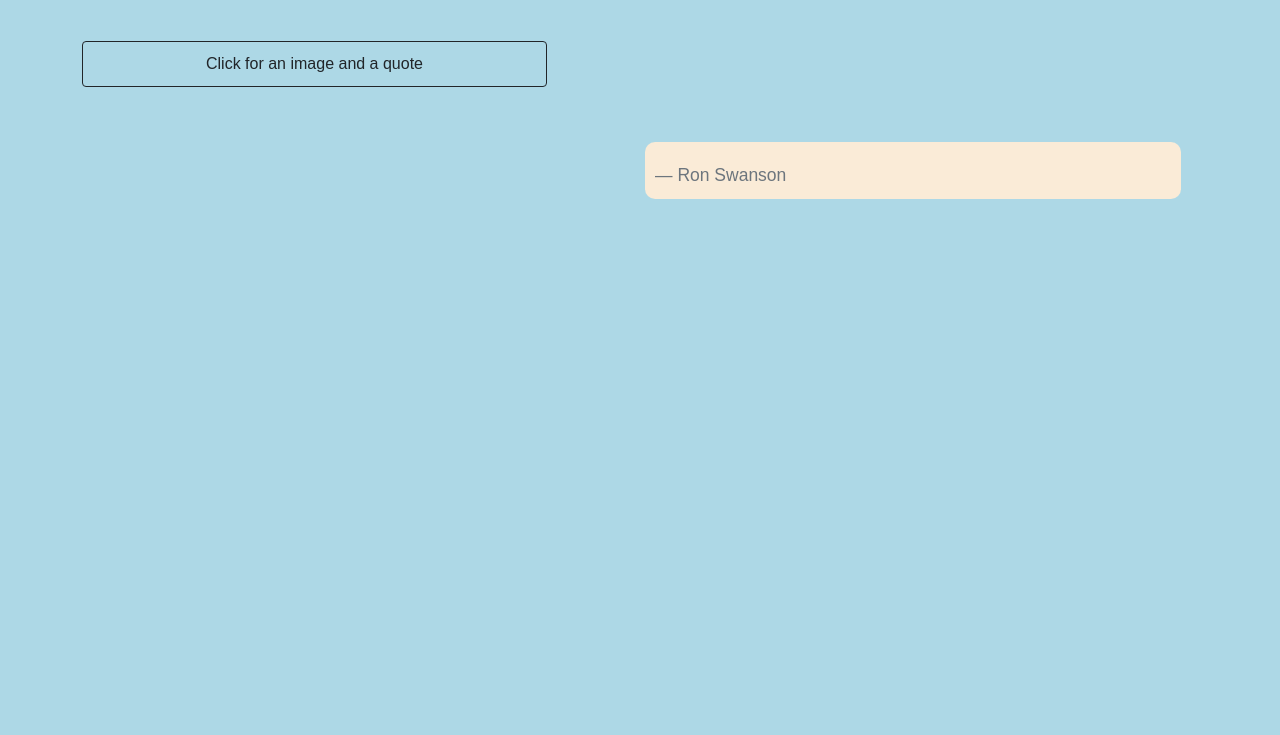
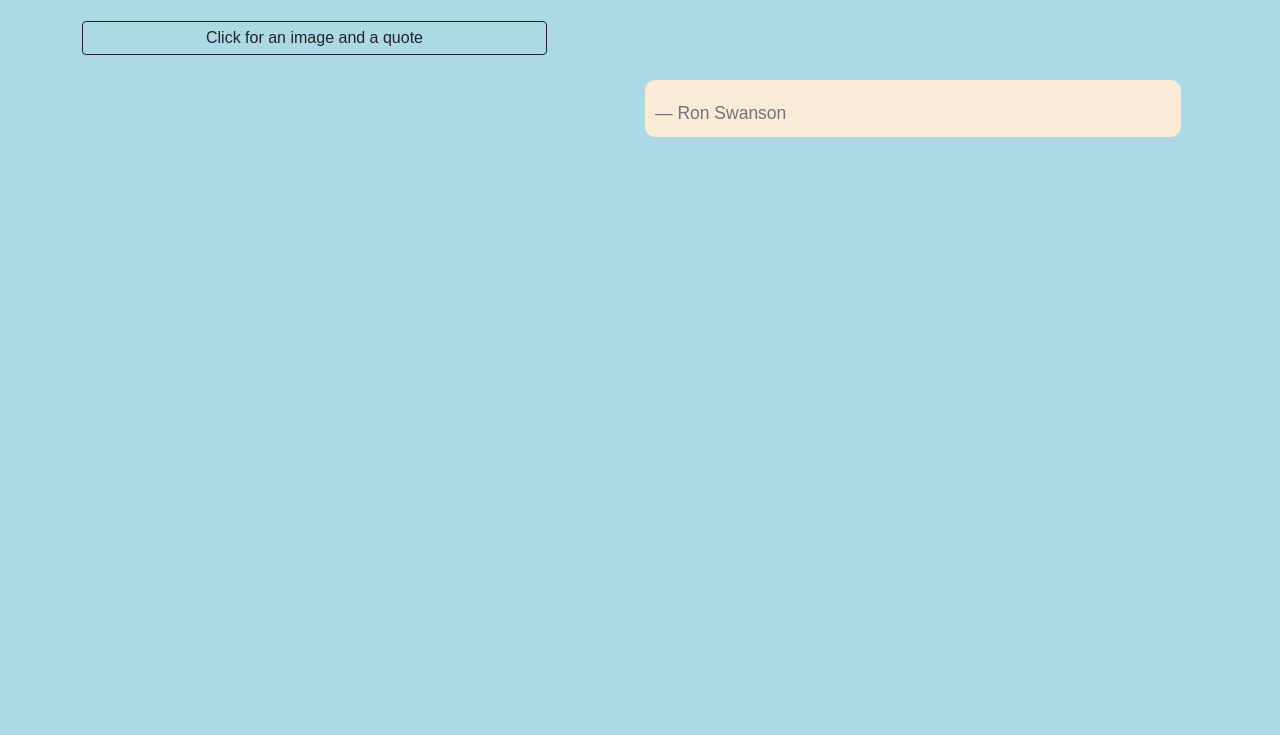
Before and after one commit to xAaronWx/API-Project, a plain HTML site: page index.html in a window 1280 px wide. Shown: the part 65-800 px from the top of the page. Drawn offline with nearby package versions, Linux system fonts and the light colour scheme; no server answers.

Commit message:
changed padding

```diff
--- a/style.css
+++ b/style.css
@@ -22,10 +22,10 @@ body {
 }
 
 #fetchButton {
-  padding-top: 10px;
-  padding-bottom: 10px;
-  margin-top: 50px;
-  margin-bottom: 50px;
+  padding-top: 4px;
+  padding-bottom: 4px;
+  margin-top: 30px;
+  margin-bottom: 20px;
 }
 
 #title {
```
